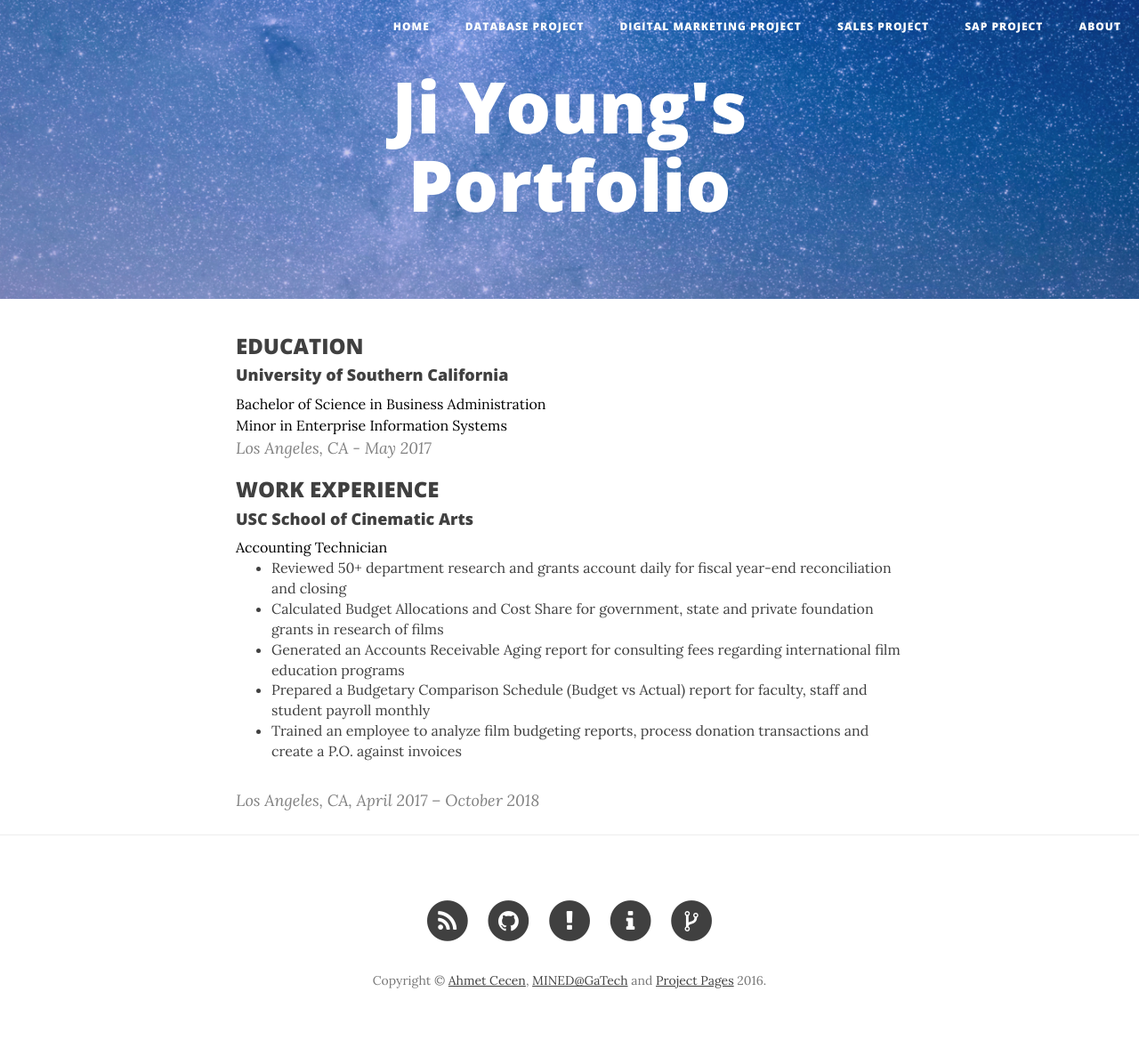
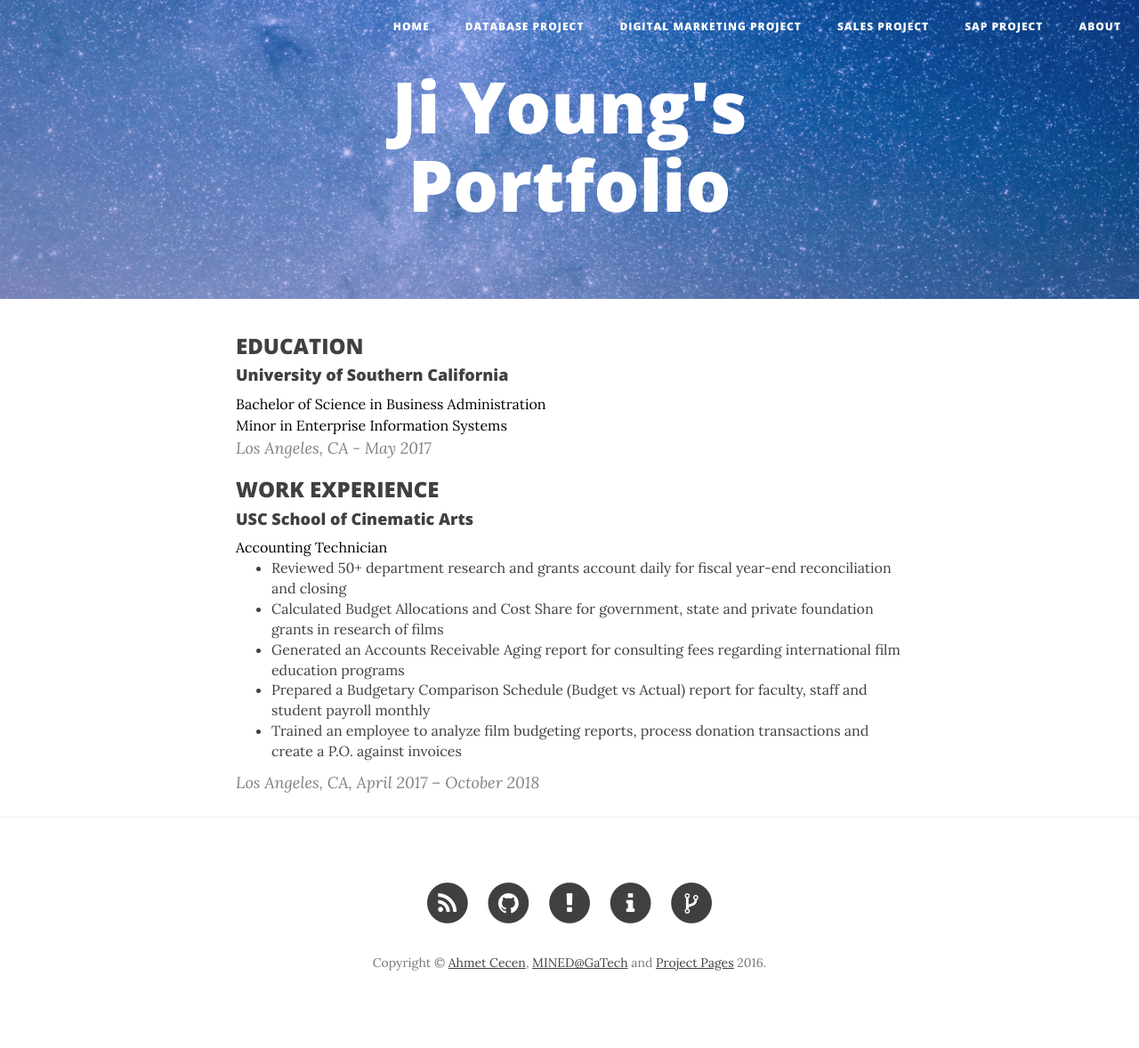
Before and after one commit to jiyoungo/jiyoungo.github.io, a Jekyll site: the page built from index.html, in a window 1280 px wide. Shown: the whole page at 89% size. Built offline with Jekyll 4.4.1, drawn with Linux system fonts in a browser that asks for light colours; nearby versions of some CDN libraries; the list of posts is cut into pages by our own code.

Commit message:
edit index page

```diff
--- a/index.html
+++ b/index.html
@@ -34,14 +34,24 @@
     </h4>
     <p class="post-body">
         Accounting Technician
-        <ul>
-            <li class="post-body-item"> Reviewed 50+ department research and grants account daily for fiscal year-end reconciliation and closing </li>
-            <li class="post-body-item"> Calculated Budget Allocations and Cost Share for government, state and private foundation grants in research of films </li>
-            <li class="post-body-item"> Generated an Accounts Receivable Aging report for consulting fees regarding international film education programs </li>
-            <li class="post-body-item"> Prepared a Budgetary Comparison Schedule (Budget vs Actual) report for faculty, staff and student payroll monthly</li>
-            <li class="post-body-item"> Trained an employee to analyze film budgeting reports, process donation transactions and create a P.O. against invoices</li>
-        </ul>
     </p>
+    <ul>
+        <li class="post-body-item">
+            Reviewed 50+ department research and grants account daily for fiscal year-end reconciliation and closing
+        </li>
+        <li class="post-body-item">
+            Calculated Budget Allocations and Cost Share for government, state and private foundation grants in research of films
+        </li>
+        <li class="post-body-item">
+            Generated an Accounts Receivable Aging report for consulting fees regarding international film education programs
+        </li>
+        <li class="post-body-item">
+            Prepared a Budgetary Comparison Schedule (Budget vs Actual) report for faculty, staff and student payroll monthly
+        </li>
+        <li class="post-body-item">
+            Trained an employee to analyze film budgeting reports, process donation transactions and create a P.O. against invoices
+        </li>
+    </ul>
     <p class="post-meta" style="margin-bottom:5px">
         Los Angeles, CA, April 2017 – October 2018
     </p>
```
